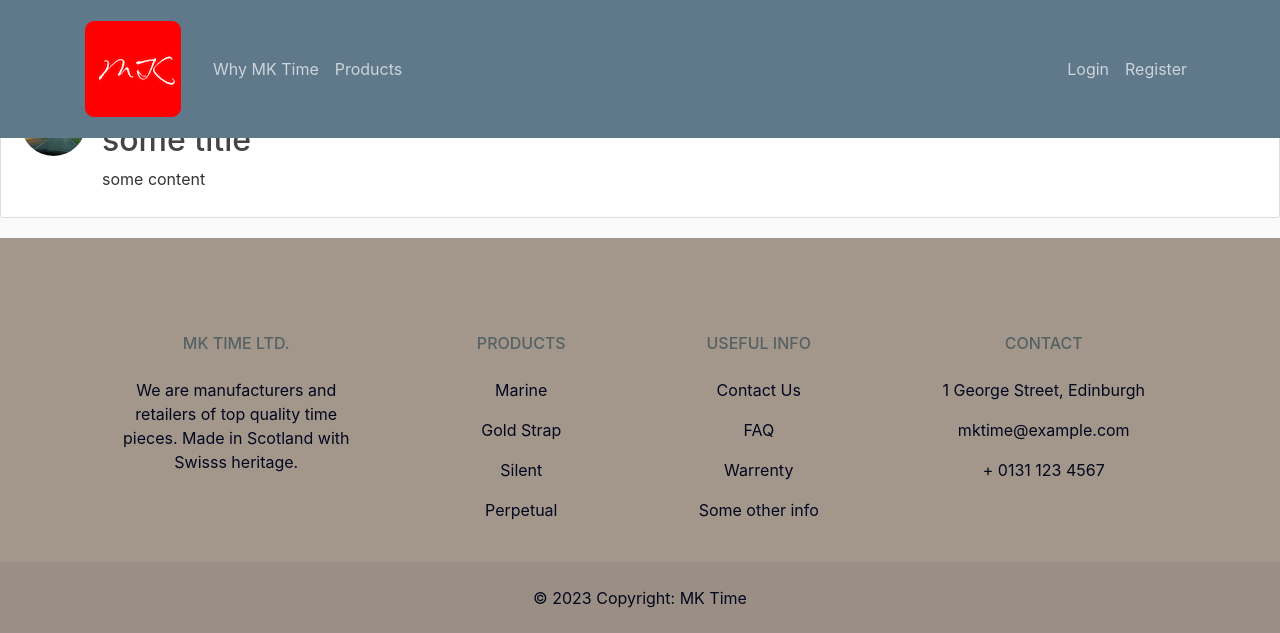
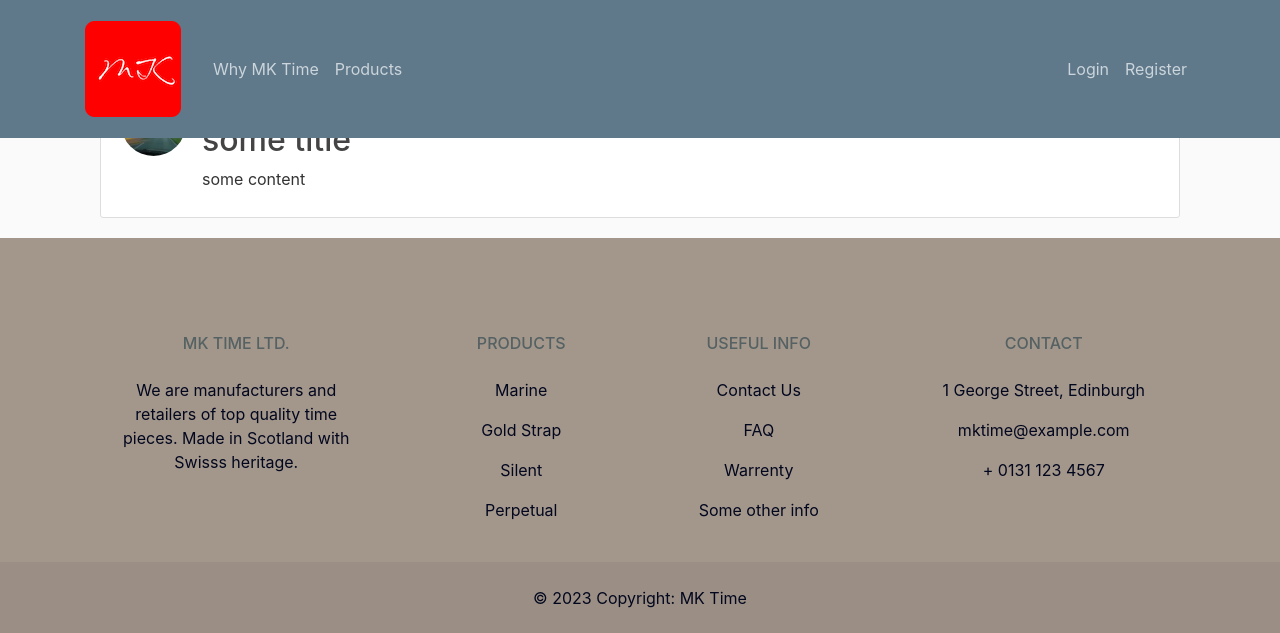
Before and after one commit to Roddy-dev/MK-Time, a Flask app: page /post/2 in a window 1280 px wide. Shown: the top 633 px of the page. Run offline with Flask 2, Linux system fonts and the light colour scheme; data comes from the database, SQL or seed files in the repository; some libraries are stand-ins or nearby versions.

Commit message:
sort container on all templates

```diff
--- a/mktime/templates/about.html
+++ b/mktime/templates/about.html
@@ -1,4 +1,5 @@
 {% extends "layout.html" %}
+{% set containerable = True %}
 {% block content %}
-<h1>About page.</h1>
+<h1 class="mt-5">container content in about page.</h1>
 {% endblock content %}
--- a/mktime/templates/account.html
+++ b/mktime/templates/account.html
@@ -1,4 +1,5 @@
 {% extends "layout.html" %}
+{% set containerable = True %}
 {% block content %}
     <div class="content-section">
       <div class="media">
--- a/mktime/templates/create_post.html
+++ b/mktime/templates/create_post.html
@@ -1,4 +1,5 @@
 {% extends "layout.html" %}
+{% set containerable = True %}
 {% block content %}
 <div class="content-section">
 	<form method="POST" action="">
--- a/mktime/templates/layout.html
+++ b/mktime/templates/layout.html
@@ -60,9 +60,13 @@
 				</div>
 			</nav>
 		</header>
-		<!-- <main role="main" class="container"> -->
-			<!-- <div class="row"> -->
-				<!-- <div class="col-md-12"> -->
+		{% if containerable %} <!-- so that child template can change layout-->
+			<main role="main" class="container">
+				<div class="row">
+					<div class="col-md-12">
+		{% else %}
+			<main>
+		{% endif %}
 					{% with messages = get_flashed_messages(with_categories=true) %}
 					  {% if messages %}
 						{% for category, message in messages %}
@@ -73,9 +77,13 @@
 					  {% endif %}
 					{% endwith %}
 					{% block content %}{% endblock %}
-				  <!-- </div> -->
-			<!-- </div> -->
-		<!-- </main> -->
+		{% if containerable %}
+					</div>
+				</div>
+			</main>
+		{% else %}
+			</main>
+		{% endif%}
 	<!-- Footer -->
 <footer class="text-center text-lg-start bg-footer footer-text">
 	<!-- Section: Social media -->
--- a/mktime/templates/login.html
+++ b/mktime/templates/login.html
@@ -1,4 +1,6 @@
-{% extends "layout.html" %} {% block content %}
+{% extends "layout.html" %}
+{% set containerable = True %}
+{% block content %}
 <div class="content-section">
 	<form method="POST" action="">
 		{{ form.hidden_tag() }}
--- a/mktime/templates/post.html
+++ b/mktime/templates/post.html
@@ -1,6 +1,10 @@
 <!-- prettier-ignore -->
 {% extends "layout.html" %}
+{% set containerable = True %}
 {% block content %}
+<div class="container">
+    <div class="row">
+        <div class="col-md-12">
 			<article class="media content-section">
 				<img class="rounded-circle article-img" src="{{ url_for('static', filename='profile_pics/' + post.author.image_file) }}">
 				<div class="media-body">
@@ -19,6 +23,9 @@
 					<p class="article-content">{{ post.content }}</p>
 				</div>
 			</article>
+		</div>
+	</div>
+</div>
 <!-- Modal -->
 <div class="modal fade" id="deleteModal" tabindex="-1" aria-labelledby="deleteModalLabel" aria-hidden="true">
 	<div class="modal-dialog">
--- a/mktime/templates/products.html
+++ b/mktime/templates/products.html
@@ -1,5 +1,6 @@
 <!-- prettier-ignore -->
 {% extends "layout.html" %}
+{% set containerable = True %}
 {% block content %}
 {% for product in products %}
 <article class="media content-section">
--- a/mktime/templates/register.html
+++ b/mktime/templates/register.html
@@ -1,4 +1,6 @@
-{% extends "layout.html" %} {% block content %}
+{% extends "layout.html" %}
+{% set containerable = True %}
+{% block content %}
 <div class="content-section">
 	<form method="POST" action="">
 		{{ form.hidden_tag() }}
```
Also changed, not shown: mktime/templates/container_layout.html (+8 -7 lines). Lines whose indentation alone changed are shown as unchanged.
